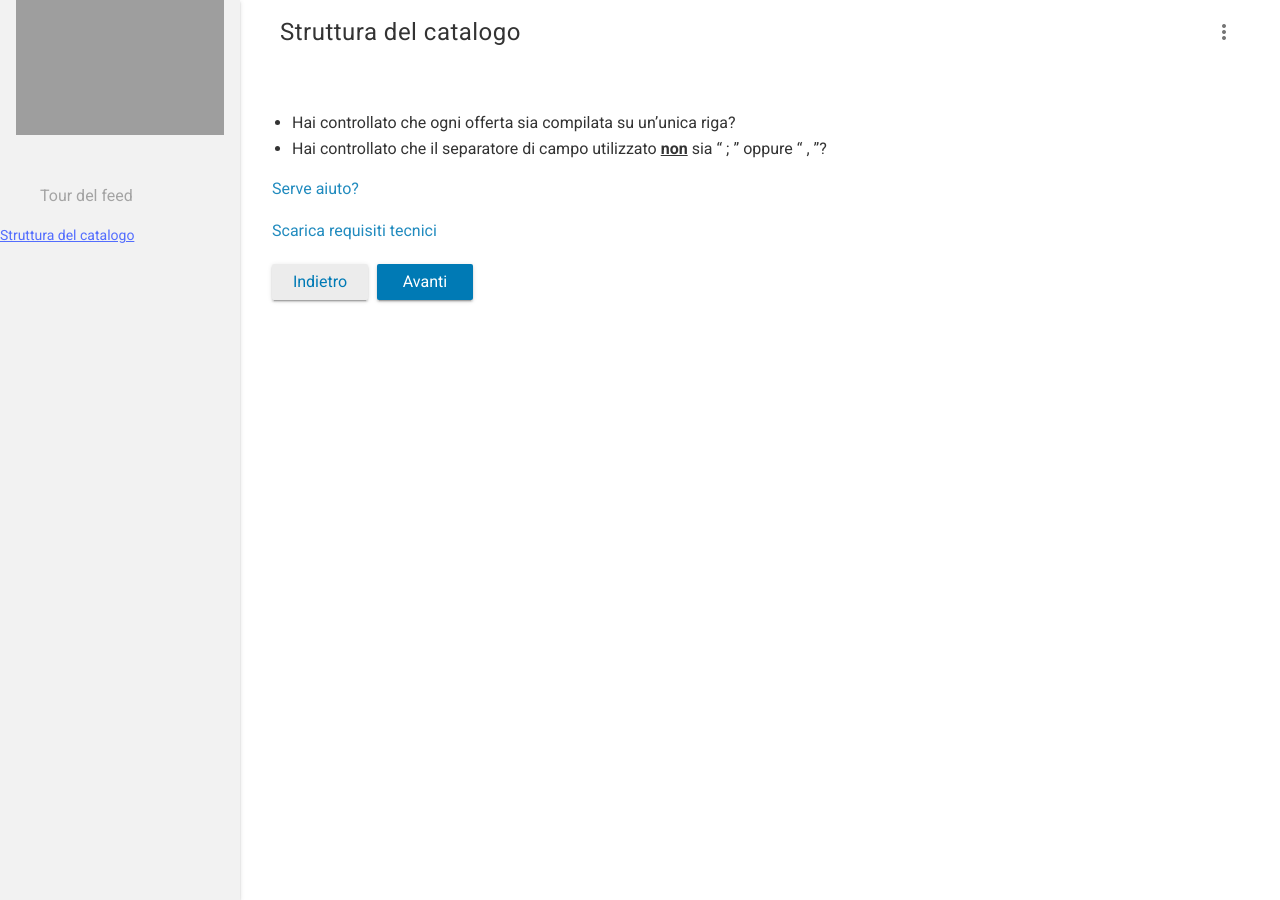
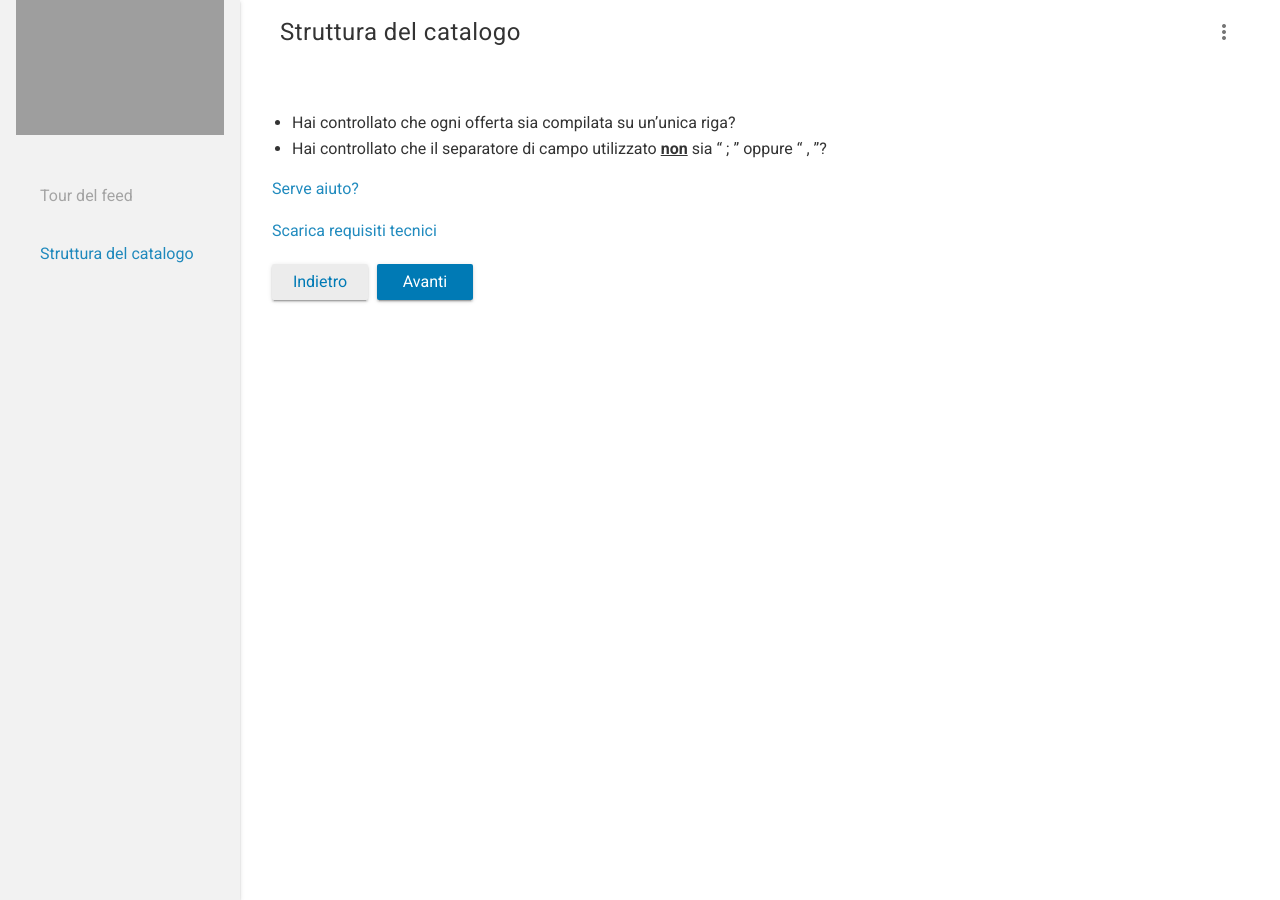
Before and after one commit to noemi-84/tourdelfeed, a Jekyll site: the page built from step-2.html, in a window 1280 px wide. Built offline with Jekyll 4.4.1, drawn with Linux system fonts in a browser that asks for light colours; nearby versions of some CDN libraries; grey boxes are pictures that could not be loaded.

Commit message:
soluzione active class

```diff
--- a/_includes/navbar.html
+++ b/_includes/navbar.html
@@ -5,7 +5,7 @@
         <nav class="demo-navigation mdl-navigation mdl-color--blue-grey-800">
         {% for my_page in site.pages %}
           {% if my_page.title %}
-          <a {% if my_page.url == page.url %}class="active"{% else %} class="mdl-navigation__link" {% endif %} href="{{ my_page.url | prepend: site.baseurl }}">{{ my_page.title }}</a>
+          <a {% if my_page.url == page.url %}class="mdl-navigation__link active"{% else %} class="mdl-navigation__link" {% endif %} href="{{ my_page.url | prepend: site.baseurl }}">{{ my_page.title }}</a>
          {% endif %}
         {% endfor %}
           <div class="mdl-layout-spacer"></div>
```
